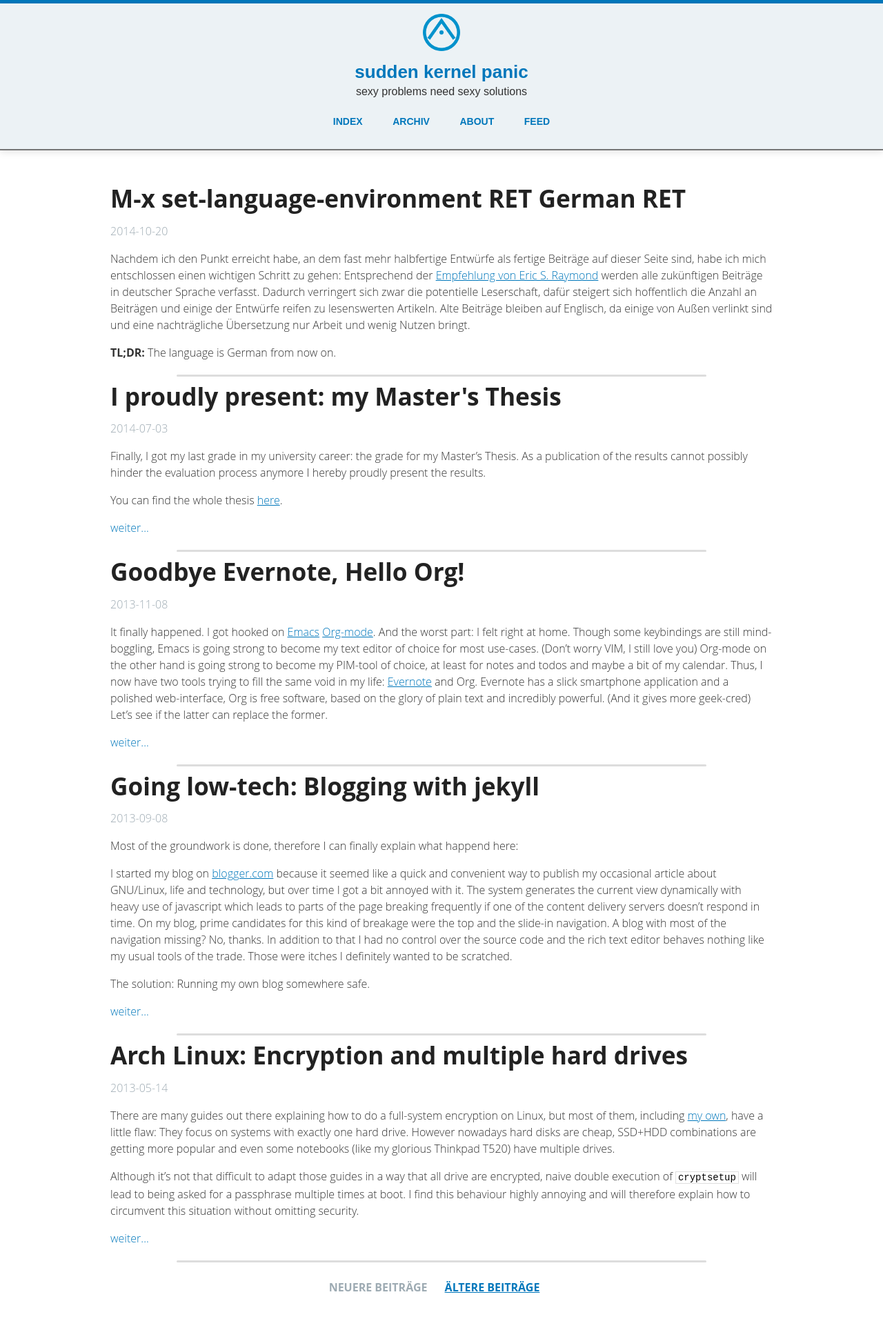
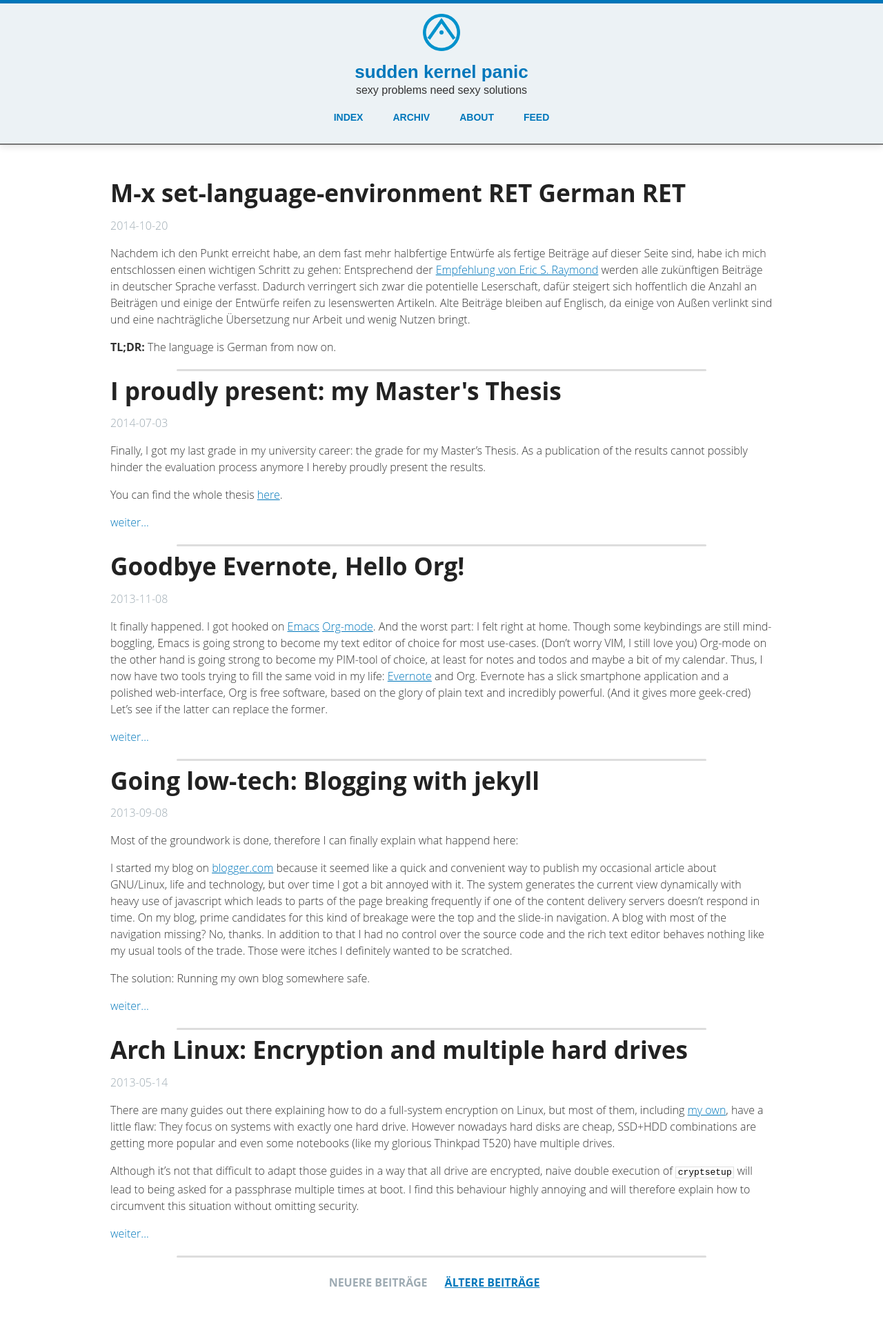
Before and after one commit to Bin7me/bin7me.github.io, a Jekyll site: the page built from index.html, in a window 1280 px wide. Shown: the whole page at 69% size. Built offline with Jekyll 4.4.1, drawn with Linux system fonts in a browser that asks for light colours; Markdown is read by kramdown in place of the engine named in the settings; the list of posts is cut into pages by our own code.

Commit message:
merged style.css of draft branch

```diff
--- a/css/style.css
+++ b/css/style.css
@@ -4,7 +4,7 @@
   margin: 0px;
   border-top: 5px solid #0077bb;
   font-family: 'Open Sans', 'Arial', sans-serif;
-  font-size: 20px;
+  font-size: large;
   font-weight: 300;
   width: 100%;
 }
@@ -33,7 +33,7 @@
   padding: 21px;
   margin: auto;
   margin-bottom: 21px;
-  font-size: 16px;
+  font-size: medium;
   text-align: left;
   line-height: 1.5em;
 }
@@ -295,14 +295,37 @@
   line-height: 1.5em;
 }
 
+/* code highlighting table */
+.highlighttable {
+  display: table
+}
+
+.highlighttable tbody {
+  border: none;
+}
+
+.highlighttable td {
+  margin: 0px;
+  padding: 0px;
+}
+
+.highlighttable .linenodiv pre {
+  padding-left: 0px;
+  padding-right: 5px;
+  border-right: none;
+  text-align: right;
+}
+
+.highlighttable .highlight pre {
+  padding-left: 5px;
+  padding-right: 0px;
+  border-left: none;
+}
+
 @media (min-width: 768px){
 
   #main {
 	width: 75%;
-  }
-
-  pre, code {
-    font-size: 14px;
   }
 }
 
```
